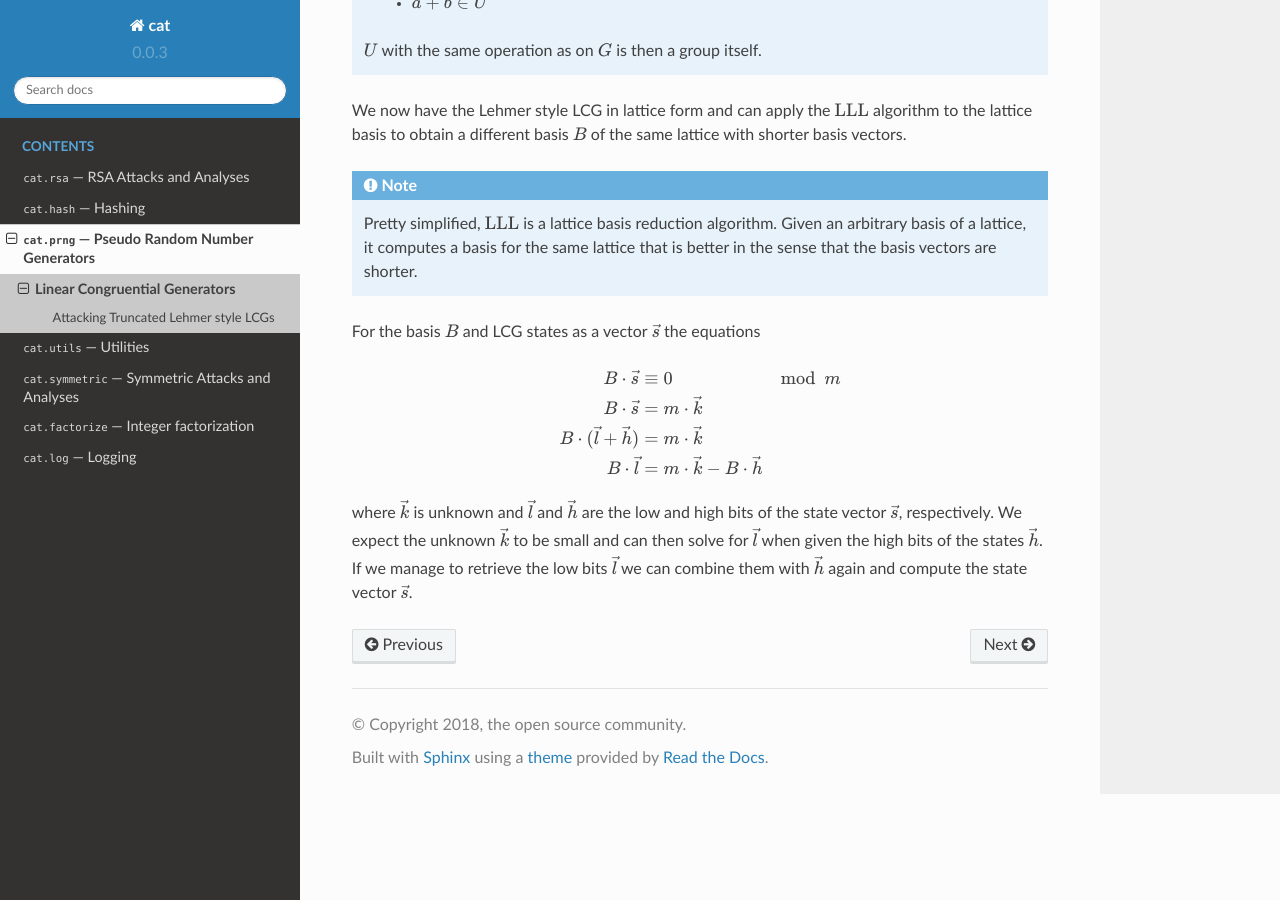
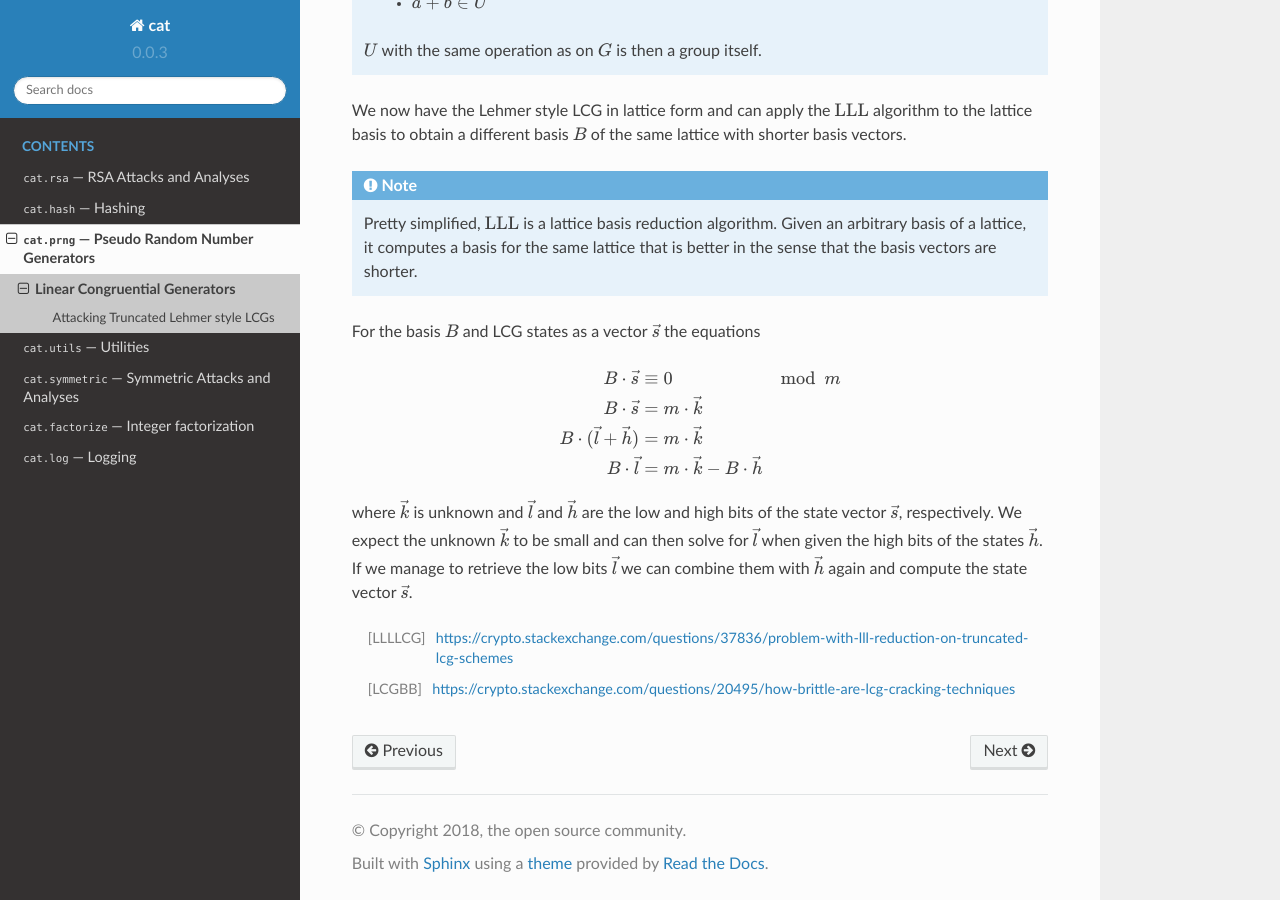
Before and after one commit to establishingsecurity/CAT, a Sphinx documentation site: the page built from doc/src/prng/lcg.rst, in a window 1280 px wide and 900 px high, scrolled down 1507 px. Built offline with Sphinx 7.4.7 and the Read the Docs theme 2.0.0, drawn with Linux system fonts in a browser that asks for light colours; pages that are not in the unit, such as notebooks, are missing from menus.

Commit message:
Add links to stackexchange

```diff
--- a/doc/src/prng/lcg.rst
+++ b/doc/src/prng/lcg.rst
@@ -104,3 +104,6 @@ We expect the unknown :math:`\vec{k}` to be small and can then solve for
 :math:`\vec{l}` when given the high bits of the states :math:`\vec{h}`.
 If we manage to retrieve the low bits :math:`\vec{l}` we can combine them with
 :math:`\vec{h}` again and compute the state vector :math:`\vec{s}`.
+
+.. [LLLLCG] https://crypto.stackexchange.com/questions/37836/problem-with-lll-reduction-on-truncated-lcg-schemes
+.. [LCGBB] https://crypto.stackexchange.com/questions/20495/how-brittle-are-lcg-cracking-techniques
```
